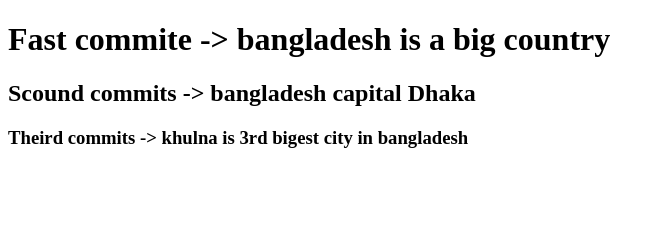
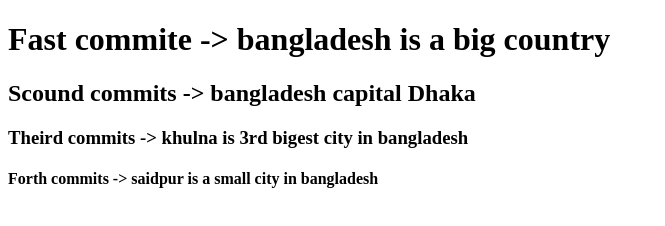
Before and after one commit to Saiful-al-Saif/four-repository, a plain HTML site: page code.html in a window 1280 px wide. Shown: the whole page, without its empty margins (0-665 px from the left). Drawn offline with Linux system fonts and the light colour scheme.

Commit message:
3rd commit

```diff
--- a/code.html
+++ b/code.html
@@ -14,6 +14,8 @@
 
    <h3>Theird commits -> khulna is 3rd bigest city in bangladesh</h3>
 
+   <h4>Forth commits -> saidpur is a small city in bangladesh </h4>
+
 
 
 </body>
```
